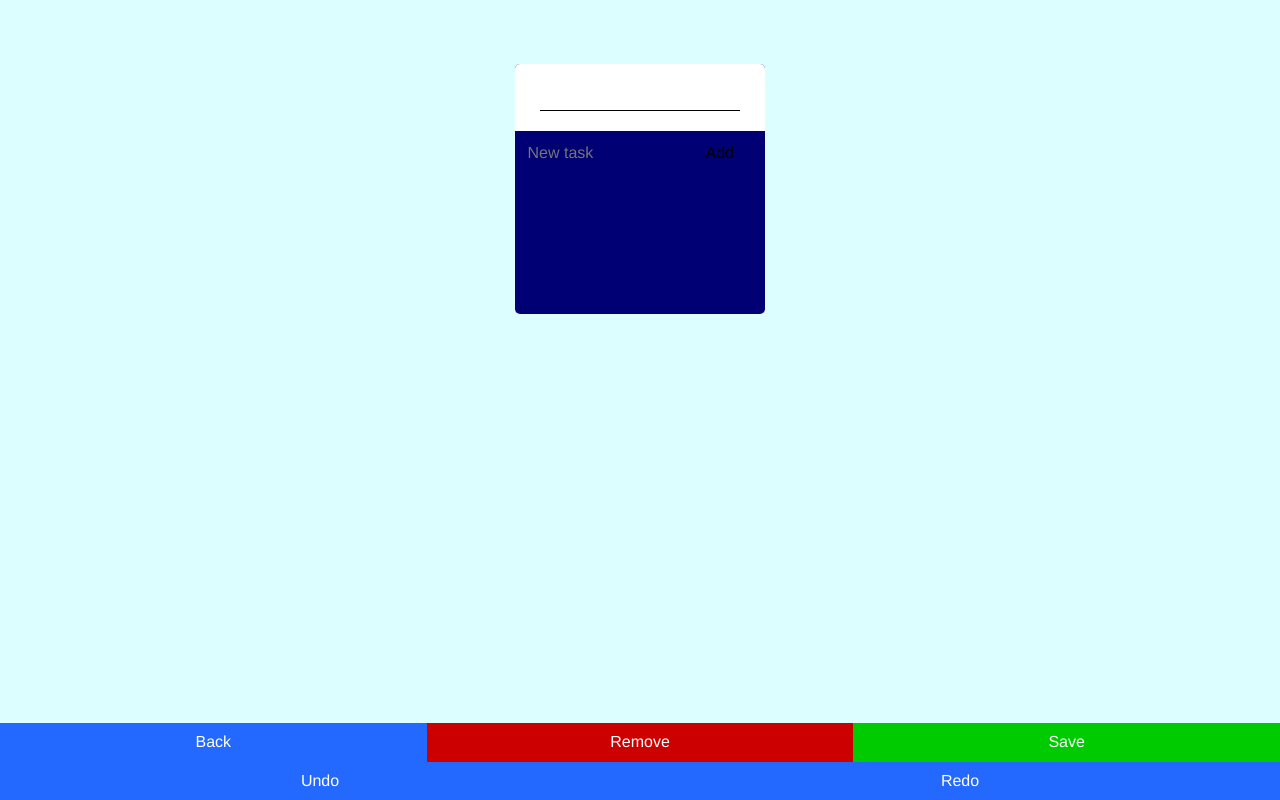
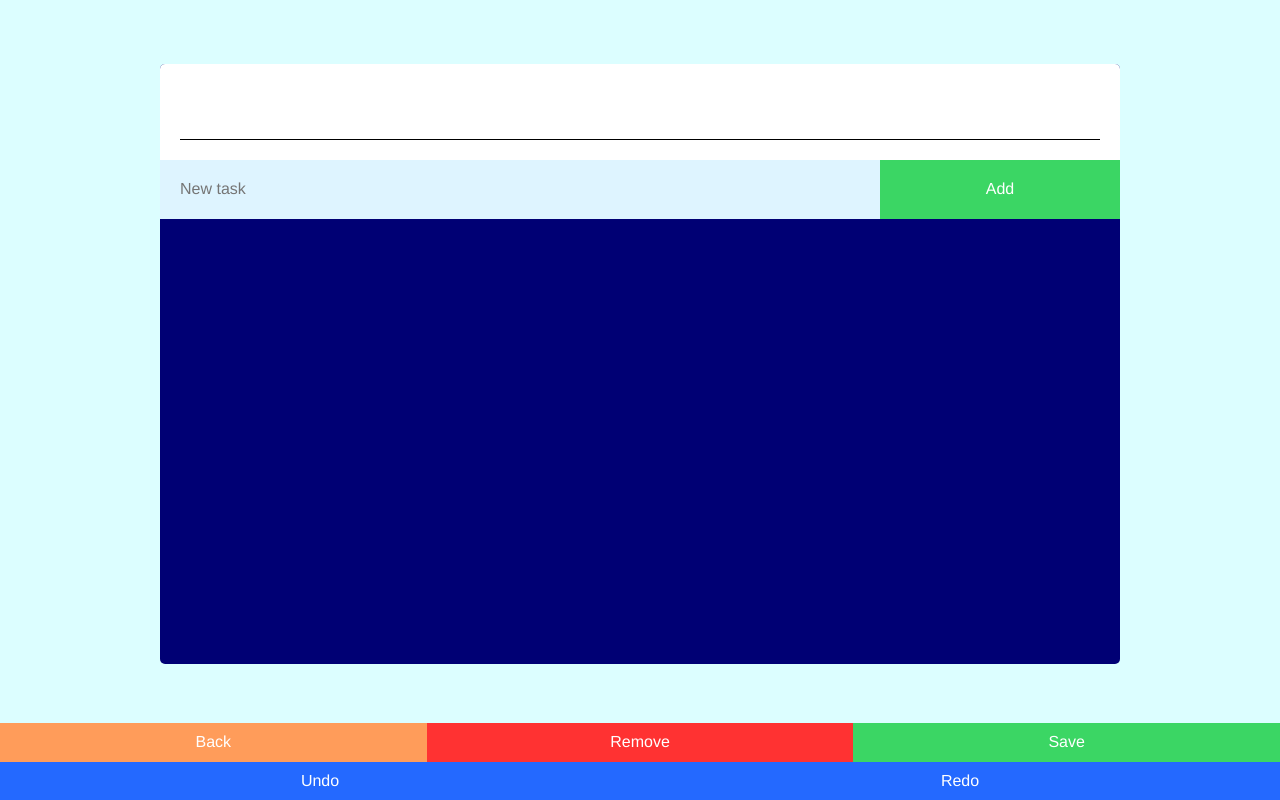
Before and after one commit to MartikosCoder/TodoTest, a Vue app: page /#/edit/1 in a window 1280 px wide. Built offline with nearby package versions, Linux system fonts and the light colour scheme.

Commit message:
Styles completion / optimization

```diff
--- a/src/App.vue
+++ b/src/App.vue
@@ -1,33 +1,95 @@
 <template>
   <div id="app">
-    <router-view/>
+    <router-view />
   </div>
 </template>
 
 <style>
+#app {
+  background: #dcfeff;
+}
+
 * {
   box-sizing: border-box;
+  font-family: Helvetica, Arial, sans-serif;
+  list-style: none;
   margin: 0;
   padding: 0;
-  font-family: Helvetica, Arial, sans-serif;
-
-  list-style: none;
 }
 
-button, input {
+.danger {
+  background: #ff3232;
+}
+
+.danger:hover {
+  background: #e93232;
+}
+
+.good {
+  background: #3bd664;
+}
+
+.good:hover {
+  background: #1ebc48;
+}
+
+.modal {
+  background-color: rgba(0, 0, 0, 0.4);
+  display: none;
+  height: 100%;
+  left: 0;
+  overflow: auto;
+  position: fixed;
+  top: 0;
+  width: 100%;
+  z-index: 1;
+}
+
+.flex {
+  align-items: center;
+  display: flex;
+  justify-content: center;
+}
+
+.modal_container {
+  background-color: #fefefe;
+  flex-direction: column;
+  margin: 15% auto;
+  padding: 20px;
+  width: 80%;
+}
+
+.modal_panel {
+  width: 100%;
+}
+
+.modal_panel button {
+  color: #000;
+  width: 50%;
+}
+
+button {
+  color: #fff;
+  cursor: pointer;
+  transition: background 0.3s;
+}
+
+button,
+input {
+  background: none;
   border: none;
-  background: none;
   outline: none;
 }
 
-button {
-  cursor: pointer;
+html,
+body,
+#app {
+  height: 100%;
 }
 
-#app {
-  min-width: 100vw;
-  min-height: 100vh;
-
-  background: #dcfeff;
+@media screen and (min-width: 1024px) {
+  .modal_container {
+    width: 25%;
+  }
 }
 </style>
--- a/src/components/Edit/ItemEditor.vue
+++ b/src/components/Edit/ItemEditor.vue
@@ -1,8 +1,11 @@
 <template>
   <li class="list-item">
-    <input type="checkbox" :checked="item.checked" @click="toggleCheck" />
+    <label class="checkbox_container" :for="`c_${id}`">
+      <input type="checkbox" :checked="item.checked" @click="toggleCheck" :id="`c_${id}`" />
+      <div class="checkbox_controller"></div>
+    </label>
     <span contenteditable @blur="changeDescription">{{ item.description }}</span>
-    <button @click="removeItem">Remove</button>
+    <div class="close" @click="removeItem"></div>
   </li>
 </template>
 
@@ -27,10 +30,99 @@ export default {
       this.$set(this.item, "checked", !this.item.checked);
     },
     removeItem() {
-      this.active_todo.items = [...this.active_todo.items.filter(
-        item => item.id !== this.item.id
-      )];
+      this.active_todo.items = [
+        ...this.active_todo.items.filter(item => item.id !== this.item.id)
+      ];
     }
   }
 };
 </script>
+
+<style>
+.checkbox_container {
+  cursor: pointer;
+  display: block;
+  height: 20px;
+  margin-bottom: 10px;
+  padding-left: 30px;
+  padding-top: 3px;
+  position: relative;
+  width: 20px;
+}
+
+.checkbox_container .checkbox_controller:after {
+  border: solid #fff;
+  border-width: 0 2px 2px 0;
+  height: 8px;
+  left: 8px;
+  top: 4px;
+  transform: rotate(45deg);
+  width: 3px;
+}
+
+.checkbox_container input {
+  opacity: 0;
+  position: absolute;
+  z-index: -1;
+}
+
+.checkbox_container input:checked ~ .checkbox_controller {
+  background: #2a48c0;
+}
+
+.checkbox_container input:checked ~ .checkbox_controller:after {
+  display: block;
+}
+
+.checkbox_container:hover input ~ .checkbox_controller {
+  background: #ccc;
+}
+
+.checkbox_controller {
+  background: #e6e6e6;
+  border: none;
+  height: 20px;
+  left: 0;
+  position: absolute;
+  top: 2px;
+  width: 20px;
+}
+
+.checkbox_controller:after {
+  box-sizing: unset;
+  content: "";
+  display: none;
+  position: absolute;
+}
+
+.list-item {
+  align-items: center;
+  display: flex;
+  position: relative;
+}
+
+.list-item .close {
+  cursor: pointer;
+  position: absolute;
+  right: 0;
+  top: 25%;
+}
+
+.list-item .close:after {
+  transform: rotate(-45deg);
+}
+
+.list-item .close:before {
+  transform: rotate(45deg);
+}
+
+.list-item .close:before,
+.list-item .close:after {
+  background-color: #cd0000;
+  content: " ";
+  height: 15px;
+  position: absolute;
+  right: 5px;
+  width: 2px;
+}
+</style>
--- a/src/views/Edit.vue
+++ b/src/views/Edit.vue
@@ -6,8 +6,14 @@
       </div>
       <section class="todo__items-block">
         <div class="edit-page__todo__new-item">
-          <input type="text" name="new_item" id="new_item" placeholder="New task" v-model="new_description" />
-          <button @click="addNewItem">Add</button>
+          <input
+            type="text"
+            name="new_item"
+            id="new_item"
+            placeholder="New task"
+            v-model="new_description"
+          />
+          <button class="good" @click="addNewItem">Add</button>
         </div>
         <ul class="edit-page__todo__items-list">
           <ItemEditor
@@ -19,21 +25,25 @@
         </ul>
       </section>
     </div>
-    <div class="edit-page__controls">
+    <div class="edit-page__controls flex">
       <div class="controls__main">
-        <button class="controls__btn" @click="setConfirmation('discard')">Back</button>
-        <button class="controls__btn remove" @click="setConfirmation('remove')">Remove</button>
-        <button class="controls__btn save" @click="updateTodo">Save</button>
+        <button class="controls__btn back" @click="setConfirmation('discard')">Back</button>
+        <button class="controls__btn danger" @click="setConfirmation('remove')">Remove</button>
+        <button class="controls__btn good" @click="updateTodo">Save</button>
       </div>
       <div class="controls__additional">
-        <button class="controls__btn"  @click="undo">Undo</button>
-        <button class="controls__btn"  @click="redo">Redo</button>
+        <button class="controls__btn standard" @click="undo">Undo</button>
+        <button class="controls__btn standard" @click="redo">Redo</button>
       </div>
     </div>
-    <section class="edit-page__modal" v-show="modal_is_opened">
+    <section class="modal" :class="{flex: modal_is_opened}">
+      <div class="modal_container flex">
         <span>Are you sure?</span>
+        <div class="modal_panel flex">
           <button @click="discardCommand">No</button>
           <button @click="acceptCommand">Yes</button>
+        </div>
+      </div>
     </section>
   </section>
 </template>
@@ -54,7 +64,7 @@ export default {
 
       history: [], // saving states
       revision: 0, // current position
-      is_moving: false, // undo/redo status - true = one of them was called, false = native update
+      is_moving: false // undo/redo status - true = one of them was called, false = native update
     };
   },
   components: {
@@ -69,13 +79,13 @@ export default {
   watch: {
     active_todo: {
       handler(val) {
-        if(!this.is_moving) {
+        if (!this.is_moving) {
           const refined_val = JSON.parse(JSON.stringify(val));
-          this.$set(this, 'history', this.history.slice(0, this.revision));
+          this.$set(this, "history", this.history.slice(0, this.revision));
           this.history.push(refined_val);
-          this.$set(this, 'revision', this.revision + 1);
+          this.$set(this, "revision", this.revision + 1);
         }
-        this.$set(this, 'is_moving', false);
+        this.$set(this, "is_moving", false);
       },
       deep: true
     }
@@ -131,23 +141,23 @@ export default {
       this.goToMain();
     },
     saveTitle(e) {
-      this.$set(this.active_todo, 'title', e.target.value);
+      this.$set(this.active_todo, "title", e.target.value);
     },
     updater() {
-      const updater = {...this.history[this.revision - 1]};
+      const updater = { ...this.history[this.revision - 1] };
       this.updateActive(updater);
     },
     undo() {
       if (this.revision > 1) {
-        this.$set(this, 'revision', this.revision - 1);
-        this.$set(this, 'is_moving', true);
+        this.$set(this, "revision", this.revision - 1);
+        this.$set(this, "is_moving", true);
         this.updater();
       }
     },
     redo() {
       if (this.revision < this.history.length) {
-        this.$set(this, 'revision', this.revision + 1);
-        this.$set(this, 'is_moving', true);
+        this.$set(this, "revision", this.revision + 1);
+        this.$set(this, "is_moving", true);
         this.updater();
       }
     }
@@ -155,47 +165,54 @@ export default {
 };
 </script>
 <style>
-  .edit-page {
-    min-height: 100vh;
+.back {
+  background: #ff9c5a;
+}
+
+.back:hover {
+  background: #ff8d42;
+}
+
+.controls__btn {
+  padding: 10px;
+  width: 50%;
+}
+
+.controls__main,
+.controls__additional {
   display: flex;
   justify-content: center;
+  width: 100%;
+}
+
+.edit-page {
   align-items: flex-start;
+  display: flex;
+  height: 100%;
+  justify-content: center;
 }
+
+.edit-page__controls {
+  bottom: 0;
+  flex-direction: column;
+  position: fixed;
+  width: 100%;
+}
+
 .edit-page__todo {
-    min-width: 250px;
-    min-height: 250px;
-
-    margin: 5%;
-
   background: #000074;
-    color: white;
   border-radius: 5px;
-
   display: flex;
   flex-direction: column;
-
+  margin: 5%;
+  min-height: 75%;
+  min-width: 75%;
   overflow: hidden;
   position: relative;
 }
 
-  .edit-page__todo__title {
-    background: white;
-    padding: 8% 10%;
-    color: black;
-
-    text-transform: capitalize;
-  }
-
-  .edit-page__todo__title input {
-    width: 100%;
-    padding: 2%;
-    border-bottom: 1px solid black;
-    color: black;
-
-    text-transform: capitalize;
-  }
-
-  .todo__items-block {
+.edit-page__todo__items-list {
+  color: #fff;
   padding: 5%;
 }
 
@@ -203,42 +220,43 @@ export default {
   display: flex;
 }
 
-  .edit-page__controls {
-    position: fixed;
-    bottom: 0;
-    width: 100%;
-
-    display: flex;
-    flex-direction: column;
-    justify-content: center;
-    align-items: center;
+.edit-page__todo__new-item .good {
+  width: 25%;
 }
 
-  .controls__main, .controls__additional {
+.edit-page__todo__new-item input {
+  background: #def4ff;
+  padding: 5%;
+  width: 75%;
+}
+
+.edit-page__todo__title {
+  background: #fff;
+  padding: 8% 10%;
+  text-transform: capitalize;
+}
+
+.edit-page__todo__title input {
+  border-bottom: 1px solid #000;
+  color: #000;
+  padding: 2%;
+  text-transform: capitalize;
   width: 100%;
-    display: flex;
+}
 
-    justify-content:center;
-
+.standard {
   background: #2469ff;
 }
 
-  .controls__btn {
-    width: 50%;
-    color: white;
-    padding: 10px;
-  }
-  .controls__btn.remove {
-    background: rgb(205, 0, 0);
-  }
-  .controls__btn.remove:hover {
-    background: rgb(166, 0, 0);
+.standard:hover {
+  background: #1d53c9;
 }
 
-  .controls__btn.save {
-    background: rgb(0, 202, 0);
+@media screen and (min-width: 600px) {
+  .edit-page__todo__title,
+  .edit-page__todo__new-item input,
+  .edit-page__todo__items-list {
+    padding: 20px;
   }
-  .controls__btn.save:hover {
-    background: rgb(0, 149, 0);
 }
 </style>
```
Also changed, not shown: src/components/Home/TodoCard.vue (+36 -50 lines), src/views/Home.vue (+29 -33 lines). Lines whose indentation alone changed are shown as unchanged.
